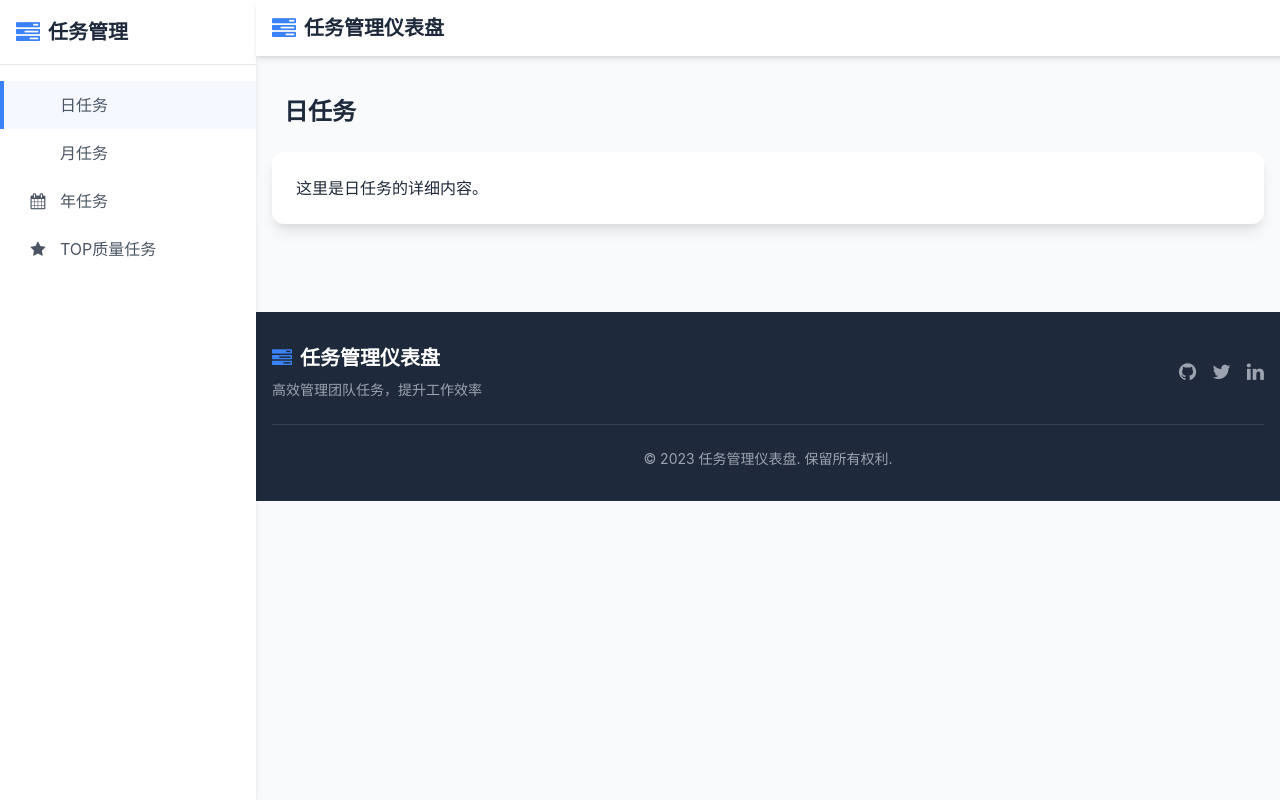
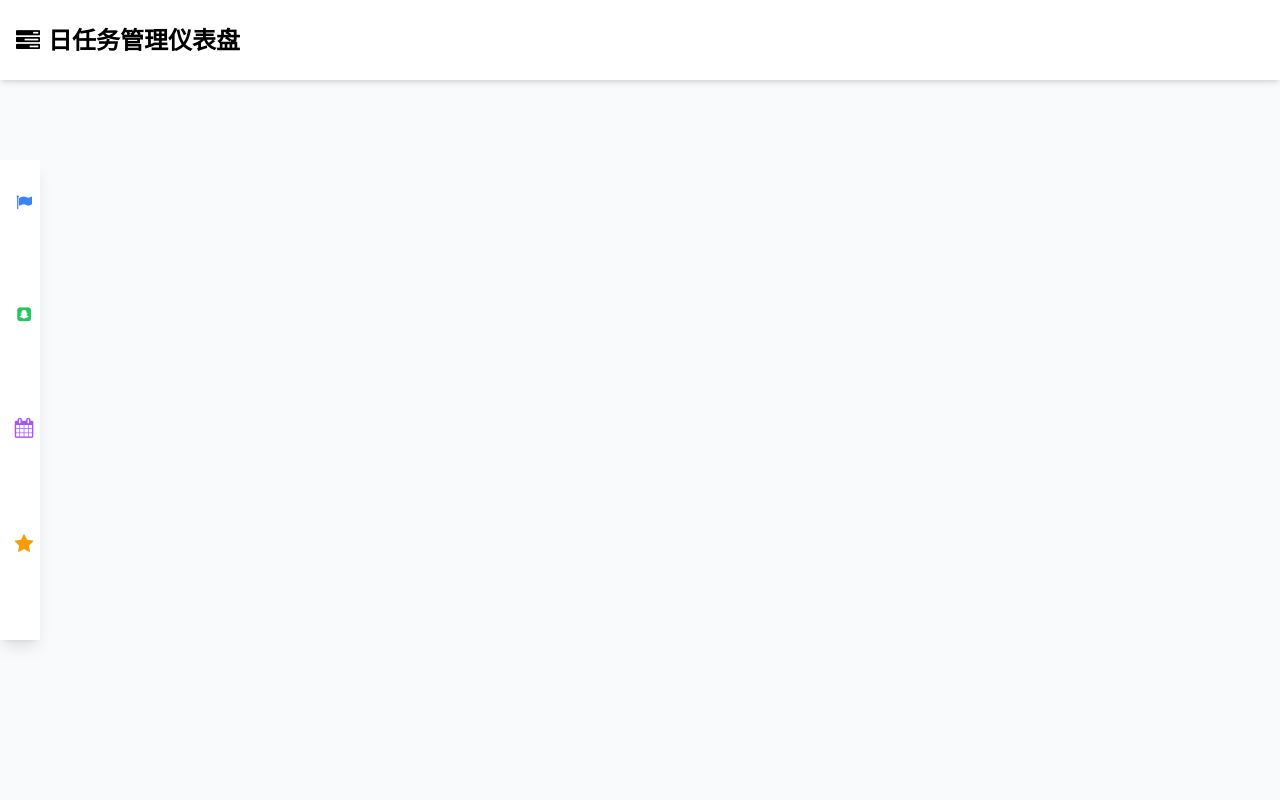
Before and after one commit to Tim-luo/task_manager, a Flask app: page /daily_tasks.html in a window 1280 px wide. Run offline with Flask 3, Linux system fonts and the light colour scheme; some libraries are stand-ins or nearby versions.

Commit message:
add sidebar in daily task

```diff
--- a/task_manager/templates/daily_tasks.html
+++ b/task_manager/templates/daily_tasks.html
@@ -7,94 +7,93 @@
     <script src="https://cdn.tailwindcss.com"></script>
     <link href="https://cdn.jsdelivr.net/npm/font-awesome@4.7.0/css/font-awesome.min.css" rel="stylesheet">
     <link rel="stylesheet" href="styles.css">
+    <style>
+        .pulse-animation {
+            animation: pulse 2s cubic-bezier(0.4, 0, 0.6, 1) infinite;
+        }
+        @keyframes pulse {
+            0%, 100% {
+                opacity: 1;
+            }
+            50% {
+                opacity: 0.5;
+            }
+        }
+        .fade-in {
+            animation: fadeIn 1.5s ease-in-out;
+        }
+        @keyframes fadeIn {
+            0% {
+                opacity: 0;
+                transform: translateY(-20px);
+            }
+            100% {
+                opacity: 1;
+                transform: translateY(0);
+            }
+        }
+        .nav-item {
+            transition: all 0.3s ease;
+        }
+        .nav-item:hover {
+            transform: scale(1.15);
+        }
+    </style>
 </head>
 <body class="bg-gray-50 font-inter text-dark min-h-screen flex">
-    <!-- 侧边导航栏 -->
-    <aside class="bg-white shadow-md w-56 md:w-64 h-screen fixed left-0 top-0 z-40 overflow-y-auto transition-all duration-300" id="sidebar">
-        <div class="p-4 border-b border-gray-200">
-            <div class="flex items-center space-x-2">
-                <i class="fa fa-tasks text-primary text-2xl"></i>
-                <h1 class="text-xl font-bold text-dark">任务管理</h1>
+    <!-- 顶部导航栏 -->
+    <header class="bg-white shadow-md fixed w-full top-0 left-0 md:left-0 z-40 transition-all duration-300" id="navbar">
+        <div class="container mx-auto px-4 py-6 flex justify-between items-center">
+            <div class="flex items-center">
+                <i class="fa fa-tasks text-primary text-2xl mr-2"></i>
+                <h1 class="text-2xl font-bold text-dark">日任务管理仪表盘</h1>
             </div>
         </div>
-        <nav class="py-4">
-            <a href="daily_tasks.html" class="flex items-center px-6 py-3 text-gray-600 hover:bg-gray-100 hover:text-primary transition-colors duration-200 border-l-4 border-primary bg-primary/5">
-                <i class="fa fa-calendar-day w-5 text-center mr-3"></i>
-                <span>日任务</span>
+    </header>
+    <!-- 左侧导航栏 -->
+    <div id="sidebar" class="fixed top-40 left-0 bottom-40 w-10 bg-white shadow-lg z-50 p-3 transition-all duration-300 overflow-hidden">
+        <div class="flex flex-col justify-around h-full">
+            <a href="daily_tasks.html" class="nav-item flex flex-col items-center px-2 py-1 border-l-4 border-transparent">
+                <i class="fa fa-flag text-base mb-1 text-blue-500"></i>
+                <span class="text-xs font-medium text-blue-600 opacity-0 hover:opacity-100 transition-opacity duration-300">日任务</span>
             </a>
-            <a href="monthly_tasks.html" class="flex items-center px-6 py-3 text-gray-600 hover:bg-gray-100 hover:text-primary transition-colors duration-200 border-l-4 border-transparent">
-                <i class="fa fa-calendar-alt w-5 text-center mr-3"></i>
-                <span>月任务</span>
+            <a href="monthly_tasks.html" class="nav-item flex flex-col items-center px-2 py-1 border-l-4 border-transparent">
+                <i class="fa fa-snapchat-square text-base mb-1 text-green-500"></i>
+                <span class="text-xs font-medium text-green-600 opacity-0 hover:opacity-100 transition-opacity duration-300">月任务</span>
             </a>
-            <a href="yearly_tasks.html" class="flex items-center px-6 py-3 text-gray-600 hover:bg-gray-100 hover:text-primary transition-colors duration-200 border-l-4 border-transparent">
-                <i class="fa fa-calendar w-5 text-center mr-3"></i>
-                <span>年任务</span>
+            <a href="yearly_tasks.html" class="nav-item flex flex-col items-center px-2 py-1 border-l-4 border-transparent">
+                <i class="fa fa-calendar text-xl mb-1 text-purple-500"></i>
+                <span class="text-xs font-medium text-purple-600 opacity-0 hover:opacity-100 transition-opacity duration-300">年任务</span>
             </a>
-            <a href="top_quality_tasks.html" class="flex items-center px-6 py-3 text-gray-600 hover:bg-gray-100 hover:text-primary transition-colors duration-200 border-l-4 border-transparent">
-                <i class="fa fa-star w-5 text-center mr-3"></i>
-                <span>TOP质量任务</span>
+            <a href="top_quality_tasks.html" class="nav-item flex flex-col items-center px-2 py-1 border-l-4 border-transparent">
+                <i class="fa fa-star text-xl mb-1 text-amber-500"></i>
+                <span class="text-xs font-medium text-amber-600 opacity-0 hover:opacity-100 transition-opacity duration-300">TOP质量</span>
             </a>
-        </nav>
-    </aside>
-    <div class="flex-1 ml-56 md:ml-64 overflow-x-auto">
-    <!-- 顶部导航栏 -->
-    <header class="bg-white shadow-md fixed w-full top-0 left-56 md:left-64 z-50 transition-all duration-300" id="navbar">
-        <div class="container mx-auto px-4 py-3 flex justify-between items-center">
-            <div class="flex items-center space-x-2">
-                <i class="fa fa-tasks text-primary text-2xl"></i>
-                <h1 class="text-xl font-bold text-dark">任务管理仪表盘</h1>
-            </div>
-            <nav class="hidden md:flex space-x-6">
-                <a href="index.html#overview" class="text-gray-600 hover:text-primary transition-colors duration-200">概览</a>
-                <a href="index.html#tasks" class="text-gray-600 hover:text-primary transition-colors duration-200">任务列表</a>
-                <a href="index.html#analytics" class="text-gray-600 hover:text-primary transition-colors duration-200">数据分析</a>
-            </nav>
         </div>
-    </header>
-
-    <!-- 主要内容 -->
-    <main class="flex-grow container mx-auto px-4 pt-24 pb-12">
-        <section class="mb-10">
-            <h2 class="text-2xl font-bold mb-6 flex items-center">
-                <i class="fa fa-calendar-day text-primary text-3xl mr-3 pulse-animation"></i> 日任务
-            </h2>
-            <div class="bg-white rounded-xl p-6 card-shadow">
-                <p>这里是日任务的详细内容。</p>
-                <!-- 可以添加更多日任务相关的内容 -->
-            </div>
-        </section>
-    </main>
-
-    <!-- 页脚 -->
-    <footer class="bg-dark text-white py-8">
-        <div class="container mx-auto px-4">
-            <div class="flex flex-col md:flex-row justify-between items-center">
-                <div class="mb-4 md:mb-0">
-                    <div class="flex items-center space-x-2 mb-2">
-                        <i class="fa fa-tasks text-primary text-xl"></i>
-                        <h3 class="text-xl font-bold">任务管理仪表盘</h3>
-                    </div>
-                    <p class="text-gray-400 text-sm">高效管理团队任务，提升工作效率</p>
-                </div>
-                <div class="flex space-x-4">
-                    <a href="#" class="text-gray-400 hover:text-white transition-colors duration-200">
-                        <i class="fa fa-github text-xl"></i>
-                    </a>
-                    <a href="#" class="text-gray-400 hover:text-white transition-colors duration-200">
-                        <i class="fa fa-twitter text-xl"></i>
-                    </a>
-                    <a href="#" class="text-gray-400 hover:text-white transition-colors duration-200">
-                        <i class="fa fa-linkedin text-xl"></i>
-                    </a>
-                </div>
-            </div>
-            <div class="border-t border-gray-700 mt-6 pt-6 text-center text-gray-400 text-sm">
-                &copy; 2023 任务管理仪表盘. 保留所有权利.
-            </div>
-        </div>
-    </footer>
-
-    <script src="data.js"></script>
-    <script src="app.js"></script>
+    </div>
+    <script>
+        // 导航栏悬停显示效果
+        const sidebar = document.getElementById('sidebar');
+        sidebar.addEventListener('mouseenter', () => {
+            sidebar.classList.add('w-25');
+            sidebar.classList.remove('w-10');
+            // 显示文字
+            const spans = sidebar.querySelectorAll('span');
+            spans.forEach(span => {
+                span.classList.add('opacity-100');
+                span.classList.remove('opacity-0');
+            });
+        });
+        sidebar.addEventListener('mouseleave', () => {
+            sidebar.classList.add('w-10');
+            sidebar.classList.remove('w-25');
+            // 隐藏文字
+            const spans = sidebar.querySelectorAll('span');
+            spans.forEach(span => {
+                span.classList.add('opacity-0');
+                span.classList.remove('opacity-100');
+            });
+        });
+    </script>
 </body>
 </html>
```
Also changed, not shown: task_manager/templates/index.html (indentation only).
